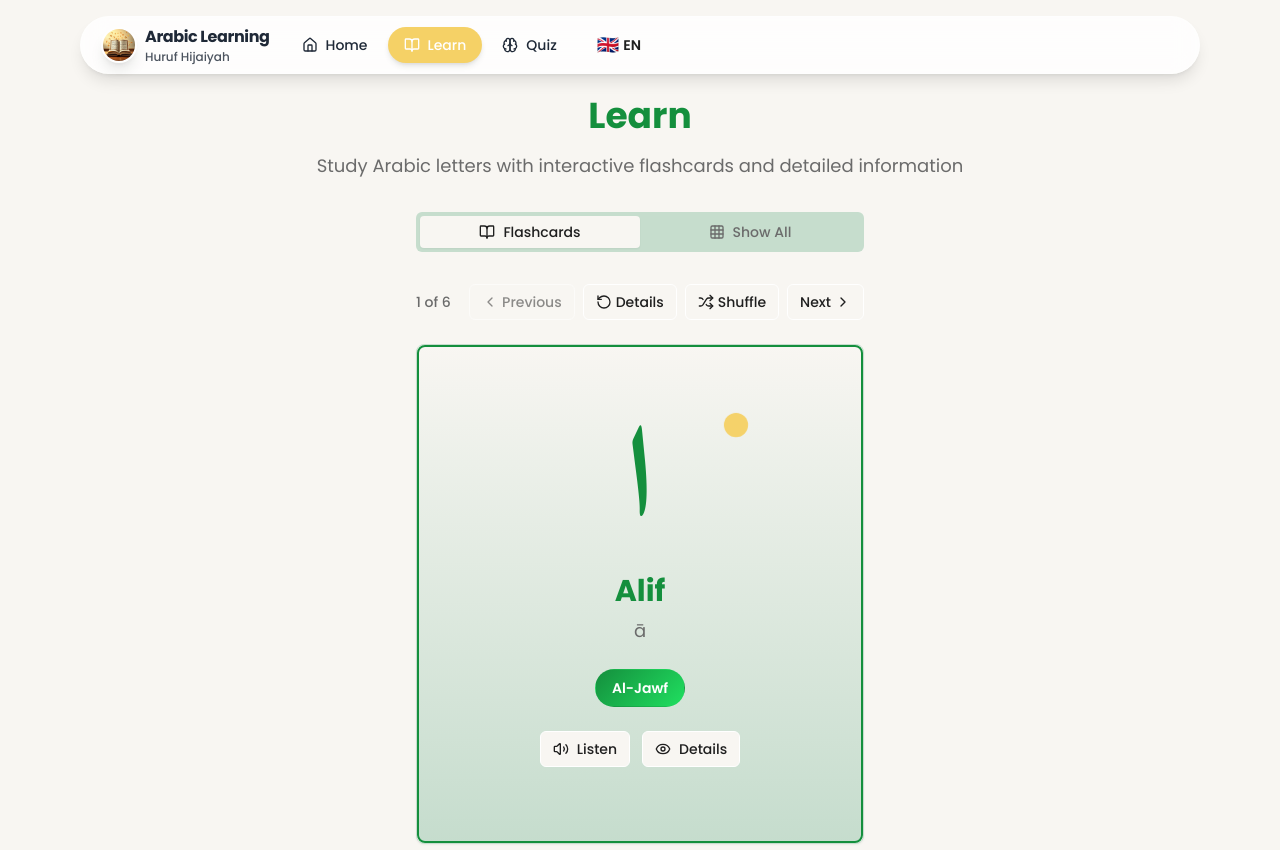
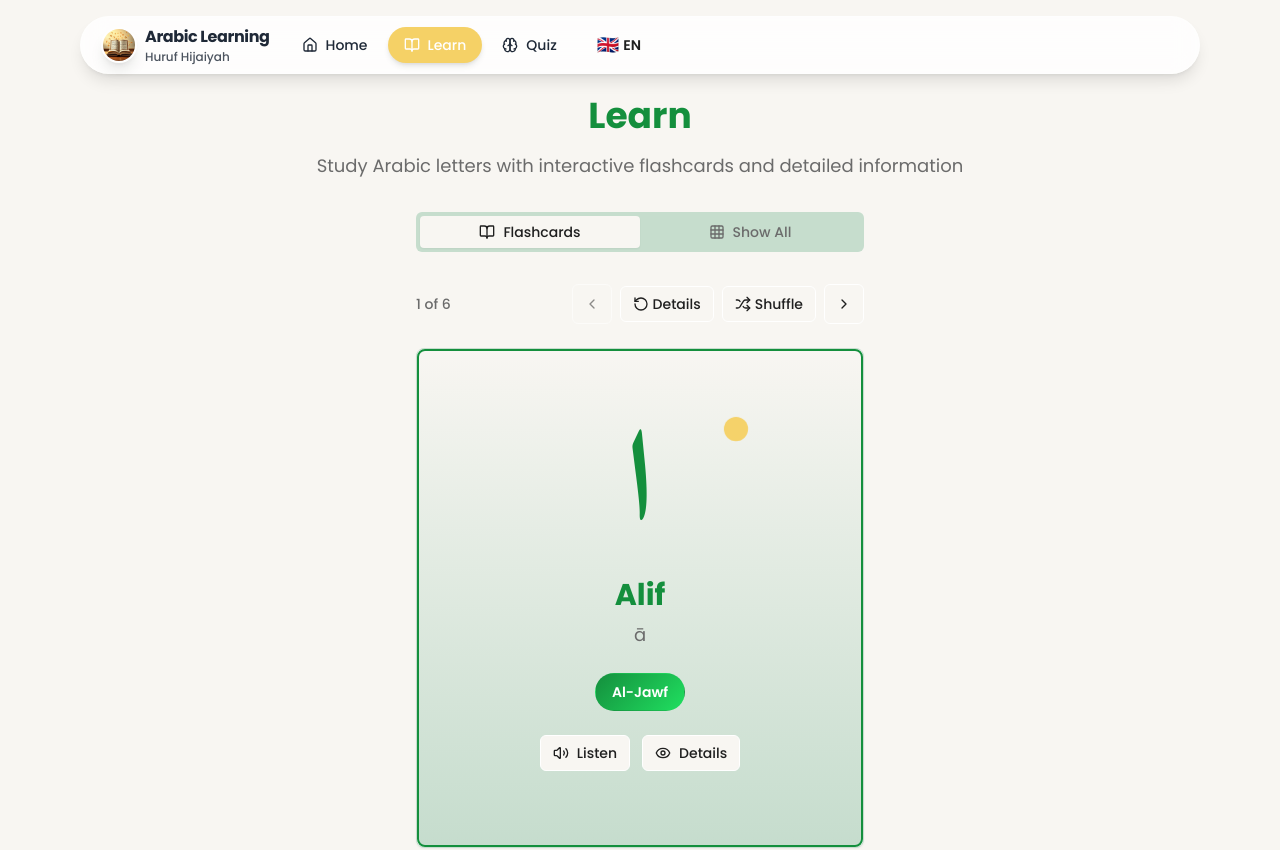
Before and after one commit to beembarik/Tartila-project, a React (Vite) app: page /learn in a window 1280 px wide. Shown: the top 850 px of the page. Built offline with nearby package versions, Linux system fonts and the light colour scheme.

Commit message:
Update NavigationControls.tsx prev & next use icon only

```diff
--- a/src/components/NavigationControls.tsx
+++ b/src/components/NavigationControls.tsx
@@ -22,6 +22,7 @@ export const NavigationControls = ({
   isFlipped
 }: NavigationControlsProps) => {
   const { t } = useLanguage();
+
   return (
     <div className="flex flex-col sm:flex-row items-center justify-between gap-4 w-full max-w-md mx-auto">
       {/* Progress Indicator */}
@@ -33,13 +34,12 @@ export const NavigationControls = ({
       <div className="flex items-center gap-2">
         <Button
           variant="outline"
-          size="sm"
+          size="icon"
           onClick={onPrevious}
           disabled={currentIndex === 0}
-          className="flex items-center gap-1"
+          aria-label={t.navigation.previous}
         >
           <ChevronLeft size={16} />
-          {t.navigation.previous}
         </Button>
 
         <Button
@@ -64,12 +64,11 @@ export const NavigationControls = ({
 
         <Button
           variant="outline"
-          size="sm"
+          size="icon"
           onClick={onNext}
           disabled={currentIndex === totalCount - 1}
-          className="flex items-center gap-1"
+          aria-label={t.navigation.next}
         >
-          {t.navigation.next}
           <ChevronRight size={16} />
         </Button>
       </div>
```
